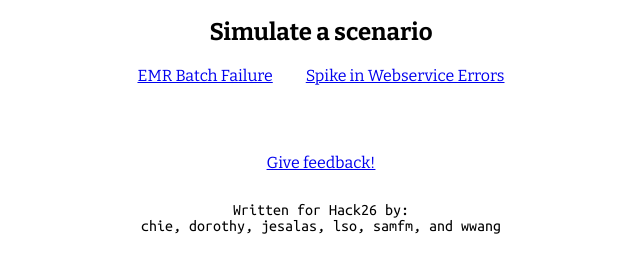
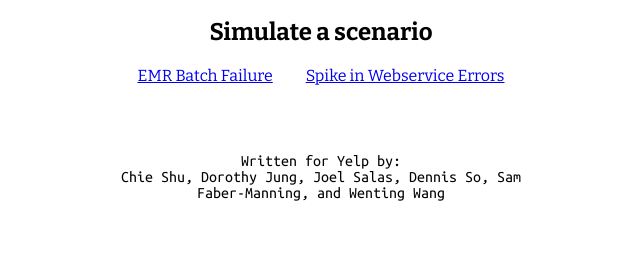
Before and after one commit to dorothyjung/oncall-game, a plain HTML site: page index.html in a window 1280 px wide. Shown: the part 81-354 px from the top of the page, without its empty margins (319-959 px from the left). Drawn offline with nearby package versions, Linux system fonts and the light colour scheme.

Commit message:
update authors on homepage

```diff
--- a/index.html
+++ b/index.html
@@ -41,10 +41,7 @@
     </div>
     <br><br>
     <div class="links">
-      <a href="https://docs.google.com/forms/d/e/1FAIpQLSest4tngyTeWZ9DBudZLUL5IUsyICTXhduuPellDXnny9LR2A/viewform" target="_blank">Give feedback!</a>
-    </div>
-    <div class="links">
-      <div class="credits">Written for Hack26 by: <br> chie, dorothy, jesalas, lso, samfm, and wwang</div>
+      <div class="credits">Written for Yelp by: <br> Chie Shu, Dorothy Jung, Joel Salas, Dennis So, Sam Faber-Manning, and Wenting Wang</div>
     </div>
 </div>
   </body>
```
